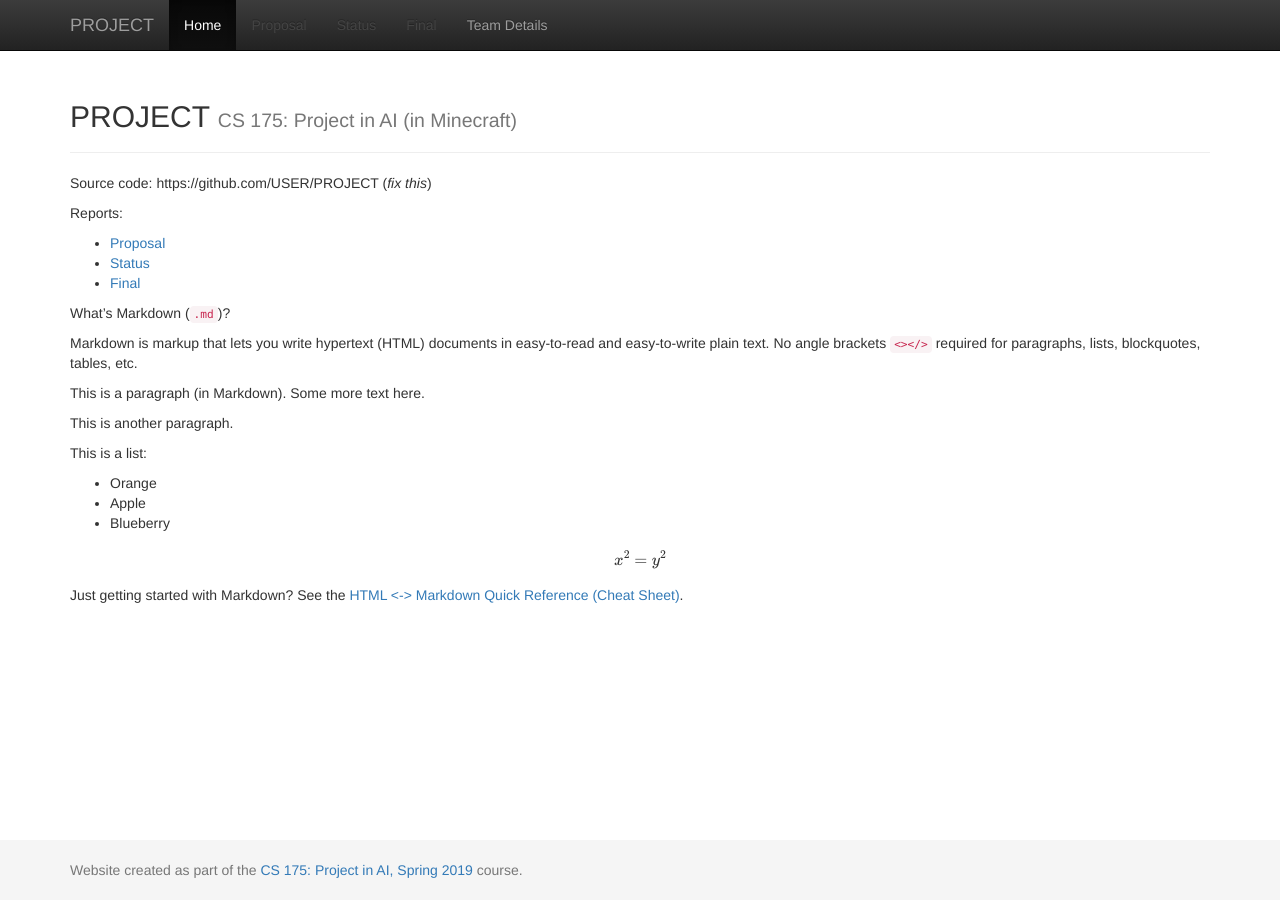
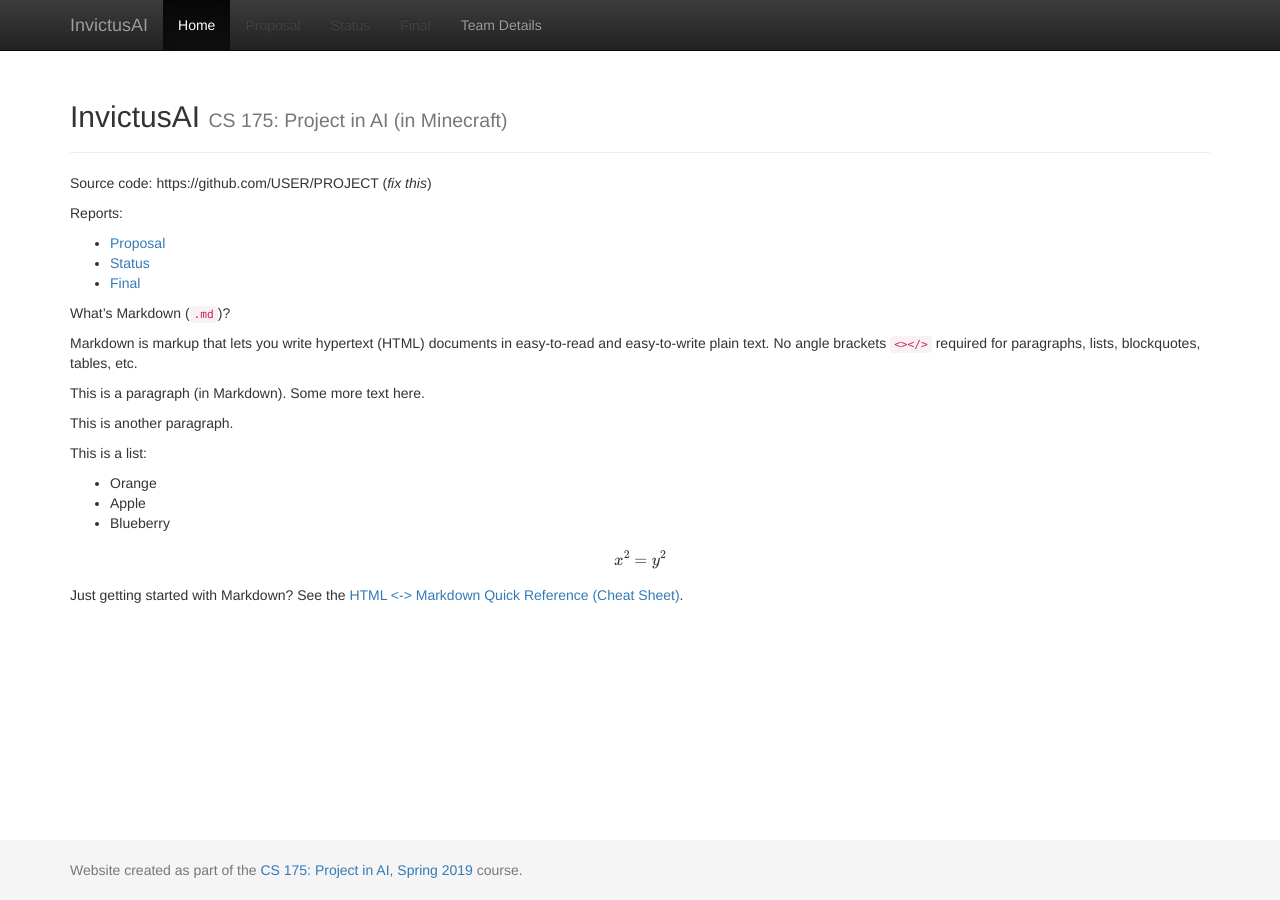
Before and after one commit to chenhaoy1/EnemyUnknown-Battlegrounds, a Jekyll site: the page built from docs/index.md, in a window 1280 px wide. Built offline with Jekyll 4.4.1, drawn with Linux system fonts in a browser that asks for light colours; formulas are drawn with MathJax 3.

Commit message:
Update _config.yml

```diff
--- a/docs/_config.yml
+++ b/docs/_config.yml
@@ -1,7 +1,7 @@
 ###########
 # site.title
 
-title:    'PROJECT'
+title:    'InvictusAI'
 subtitle: 'CS 175: Project in AI (in Minecraft)'
 
 
```
